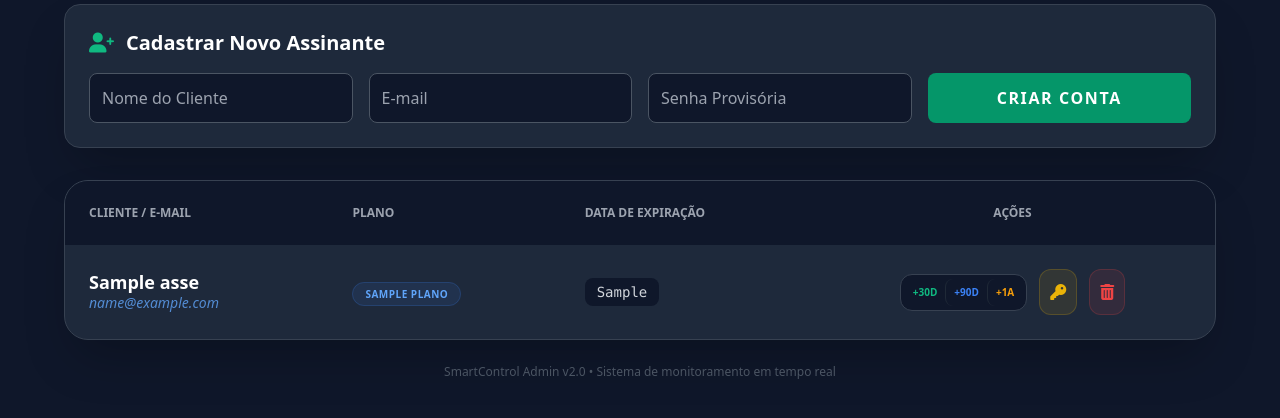
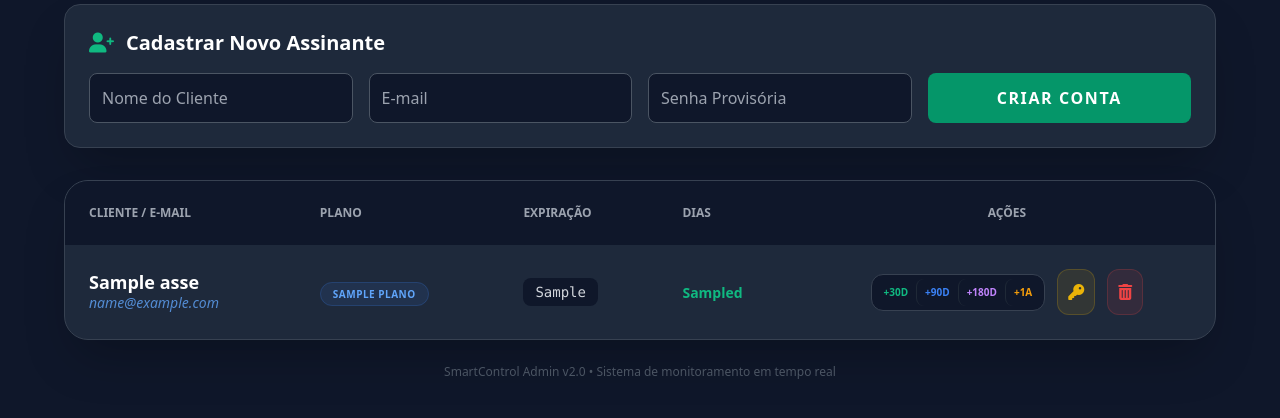
Before and after one commit to jhoelssonmarcelyno-alt/smartcontrol, a Flask app: template templates/admin_assinantes.html in a window 1280 px wide. Shown: the part 132-550 px from the top of the page. Run offline with Flask 3, Linux system fonts and the light colour scheme; the template is opened without the code that fills it: most values are stand-ins (such as "Sample title", 1, 10 or a date in 2020); some libraries are stand-ins or nearby versions.

Commit message:
Fix: botão +180D e coluna dias restantes

```diff
--- a/templates/admin_assinantes.html
+++ b/templates/admin_assinantes.html
@@ -36,6 +36,7 @@
           {% endif %}
         {% endwith %}
 
+        <!-- CADASTRAR NOVO ASSINANTE -->
         <div class="bg-[#1e293b] p-6 rounded-2xl border border-gray-700 mb-8 shadow-2xl">
             <h3 class="text-xl font-bold text-white mb-4 flex items-center">
                 <i class="fas fa-user-plus mr-3 text-emerald-500"></i> Cadastrar Novo Assinante
@@ -50,6 +51,7 @@
             </form>
         </div>
 
+        <!-- TABELA DE ASSINANTES -->
         <div class="bg-[#1e293b] rounded-3xl border border-gray-700 overflow-hidden shadow-2xl">
             <div class="overflow-x-auto">
                 <table class="w-full text-left">
@@ -57,7 +59,8 @@
                         <tr>
                             <th class="p-6">Cliente / E-mail</th>
                             <th class="p-6">Plano</th>
-                            <th class="p-6">Data de Expiração</th>
+                            <th class="p-6">Expiração</th>
+                            <th class="p-6">Dias</th>
                             <th class="p-6 text-center">Ações</th>
                         </tr>
                     </thead>
@@ -79,13 +82,37 @@
                                 </div>
                             </td>
                             <td class="p-6">
-                                <div class="flex justify-center items-center gap-3">
+                                <span class="{% if asse.dias_restantes <= 0 %}text-red-500{% elif asse.dias_restantes <= 7 %}text-orange-400{% else %}text-emerald-500{% endif %} font-black text-sm">
+                                    {{ asse.dias_restantes }}d
+                                </span>
+                            </td>
+                            <td class="p-6">
+                                <div class="flex justify-center items-center gap-3 flex-wrap">
+                                    <!-- BOTÕES DE RENOVAÇÃO: 30D / 90D / 180D / 1ANO -->
                                     <div class="flex bg-[#0f172a] p-1 rounded-xl border border-gray-700">
-                                        <a href="{{ url_for('renovar', id=asse.id, dias=30) }}" class="hover:bg-emerald-600 text-emerald-500 hover:text-white px-2 py-1.5 rounded-lg text-[10px] font-bold transition">+30D</a>
-                                        <a href="{{ url_for('renovar', id=asse.id, dias=90) }}" class="hover:bg-blue-600 text-blue-500 hover:text-white px-2 py-1.5 rounded-lg text-[10px] font-bold transition border-l border-gray-800">+90D</a>
-                                        <a href="{{ url_for('renovar', id=asse.id, dias=365) }}" class="hover:bg-amber-500 text-amber-500 hover:text-black px-2 py-1.5 rounded-lg text-[10px] font-bold transition border-l border-gray-800">+1A</a>
+                                        <a href="{{ url_for('renovar', id=asse.id, dias=30) }}"
+                                           title="Renovar 30 dias"
+                                           class="hover:bg-emerald-600 text-emerald-500 hover:text-white px-2 py-1.5 rounded-lg text-[10px] font-bold transition">
+                                            +30D
+                                        </a>
+                                        <a href="{{ url_for('renovar', id=asse.id, dias=90) }}"
+                                           title="Renovar 90 dias"
+                                           class="hover:bg-blue-600 text-blue-500 hover:text-white px-2 py-1.5 rounded-lg text-[10px] font-bold transition border-l border-gray-800">
+                                            +90D
+                                        </a>
+                                        <a href="{{ url_for('renovar', id=asse.id, dias=180) }}"
+                                           title="Renovar 180 dias"
+                                           class="hover:bg-purple-600 text-purple-400 hover:text-white px-2 py-1.5 rounded-lg text-[10px] font-bold transition border-l border-gray-800">
+                                            +180D
+                                        </a>
+                                        <a href="{{ url_for('renovar', id=asse.id, dias=365) }}"
+                                           title="Renovar 1 ano"
+                                           class="hover:bg-amber-500 text-amber-500 hover:text-black px-2 py-1.5 rounded-lg text-[10px] font-bold transition border-l border-gray-800">
+                                            +1A
+                                        </a>
                                     </div>
 
+                                    <!-- RESETAR SENHA -->
                                     <a href="{{ url_for('admin_resetar_senha', id=asse.id) }}"
                                        onclick="return confirm('Deseja resetar a senha de {{ asse.nome }} para 123456?')"
                                        class="bg-yellow-500/10 hover:bg-yellow-500 text-yellow-500 hover:text-black p-2.5 rounded-xl transition border border-yellow-500/20"
@@ -93,9 +120,10 @@
                                         <i class="fas fa-key"></i>
                                     </a>
 
+                                    <!-- EXCLUIR (não aparece para o próprio admin) -->
                                     {% if asse.email != session.usuario_email %}
                                     <a href="{{ url_for('admin_excluir', id=asse.id) }}"
-                                       onclick="return confirm('ATENÇÃO: Deseja realmente EXCLUIR o cliente {{ asse.nome }}? Todos os produtos e vendas dele serão apagados permanentemente.')"
+                                       onclick="return confirm('ATENÇÃO: Deseja realmente EXCLUIR {{ asse.nome }}? Todos os dados serão apagados permanentemente.')"
                                        class="bg-red-500/10 hover:bg-red-600 text-red-500 hover:text-white p-2.5 rounded-xl transition border border-red-500/20"
                                        title="Excluir Assinante">
                                         <i class="fas fa-trash-alt"></i>
```
